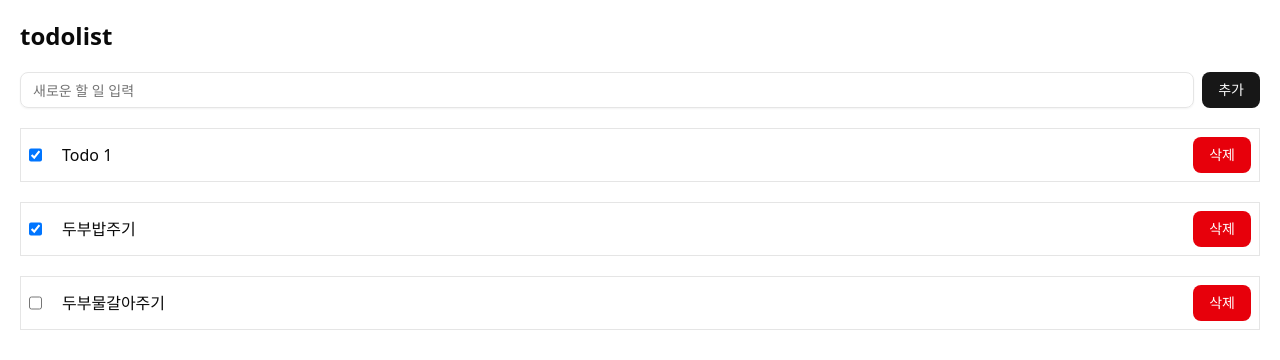
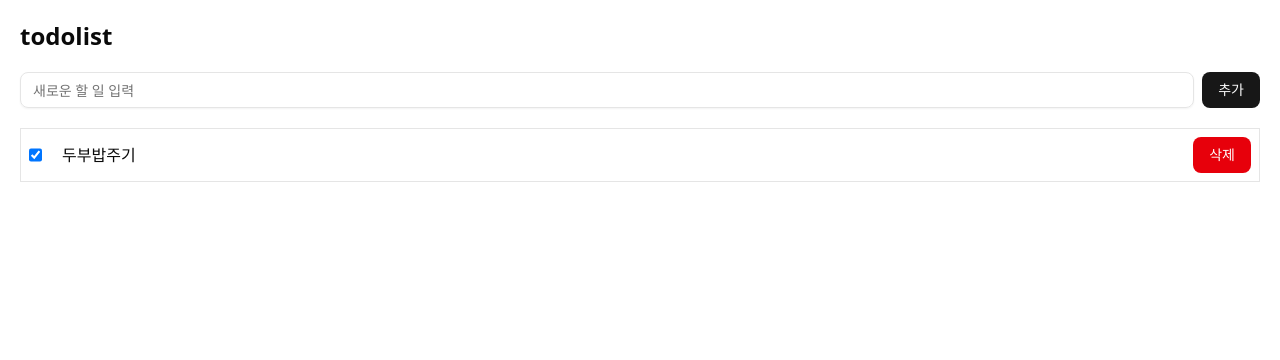
Before and after one commit to TofuMango/miniSNS, a React (Vite) app in the folder miniSNS/: page /todolist in a window 1280 px wide. Shown: the top 360 px of the page. Built offline with nearby package versions, Linux system fonts and the light colour scheme; data requests are answered from the project's data file.

Commit message:
4.11 Todo 삭제 기능 구현

```diff
--- a/miniSNS/server/db.json
+++ b/miniSNS/server/db.json
@@ -1,19 +1,9 @@
 {
   "todos": [
-    {
-      "id": "1",
-      "content": "Todo 1",
-      "isDone": true
-    },
     {
       "id": "985f",
       "content": "두부밥주기",
       "isDone": true
-    },
-    {
-      "id": "0342",
-      "content": "두부물갈아주기",
-      "isDone": false
     }
   ],
   "$schema": "./node_modules/json-server/schema.json"
--- /dev/null
+++ b/miniSNS/src/api/delete-todo.ts
@@ -0,0 +1,12 @@
+import { API_URL } from "@/lib/constants";
+import type { Todo } from "@/types";
+
+export async function deleteTodo(id: string) {
+  const response = await fetch(`${API_URL}/todos/${id}`, {
+    method: "DELETE",
+  });
+  if (!response.ok) throw new Error("Delete Todo Failed");
+
+  const data: Todo = await response.json();
+  return data;
+}
--- a/miniSNS/src/components/todo-list/todo-item.tsx
+++ b/miniSNS/src/components/todo-list/todo-item.tsx
@@ -2,12 +2,18 @@ import { Button } from "../ui/button";
 import { Link } from "react-router";
 import type { Todo } from "@/types";
 import { useUpdateTodoMutation } from "@/hooks/mutations/use-update-todo-mutation";
+import { useDeleteTodoMutation } from "@/hooks/mutations/use-delete-todo-mutation";
 
 export default function TodoItem({ id, content, isDone }: Todo) {
-  const { mutate } = useUpdateTodoMutation();
-  const handleDeleteClick = () => {};
+  const { mutate: deleteTodo, isPending: isDeleteTodoPending } =
+    useDeleteTodoMutation();
+  const { mutate: updatedTodo } = useUpdateTodoMutation();
+
+  const handleDeleteClick = () => {
+    deleteTodo(id);
+  };
   const handleCheckboxClick = () => {
-    mutate({
+    updatedTodo({
       id,
       content,
       isDone: !isDone,
@@ -18,13 +24,18 @@ export default function TodoItem({ id, content, isDone }: Todo) {
     <div className="flex items-center justify-between border p-2">
       <div className="flex gap-5">
         <input
+          disabled={isDeleteTodoPending}
           onClick={handleCheckboxClick}
           type={"checkbox"}
           checked={isDone}
         />
         <Link to={`/todolist/${id}`}>{content}</Link>
       </div>
-      <Button onClick={handleDeleteClick} variant={"destructive"}>
+      <Button
+        disabled={isDeleteTodoPending}
+        onClick={handleDeleteClick}
+        variant={"destructive"}
+      >
         삭제
       </Button>
     </div>
--- /dev/null
+++ b/miniSNS/src/hooks/mutations/use-delete-todo-mutation.ts
@@ -0,0 +1,23 @@
+import { deleteTodo } from "@/api/delete-todo";
+import { QUERY_KEYS } from "@/lib/constants";
+import type { Todo } from "@/types";
+import { useMutation, useQueryClient } from "@tanstack/react-query";
+
+export function useDeleteTodoMutation() {
+  const queryClient = useQueryClient();
+  return useMutation({
+    mutationFn: deleteTodo,
+
+    // 1. 캐시 무효화 -> invalidateQueries
+    // 2. 수정 요청의 응답값 활용 -> onSuccess
+    // 3. 낙관적 업데이트 -> onMutate / 요청이 실패하게 되면 데이터를 다시 원복시켜줘야함
+    // 갑자기 아이템이 없어졌다가 부활하는 모양새가 될듯
+
+    onSuccess: (deletedTodo) => {
+      queryClient.setQueryData<Todo[]>(QUERY_KEYS.todo.list, (prevTodos) => {
+        if (!prevTodos) return [];
+        return prevTodos.filter((prevTodos) => prevTodos.id !== deletedTodo.id);
+      });
+    },
+  });
+}
```
